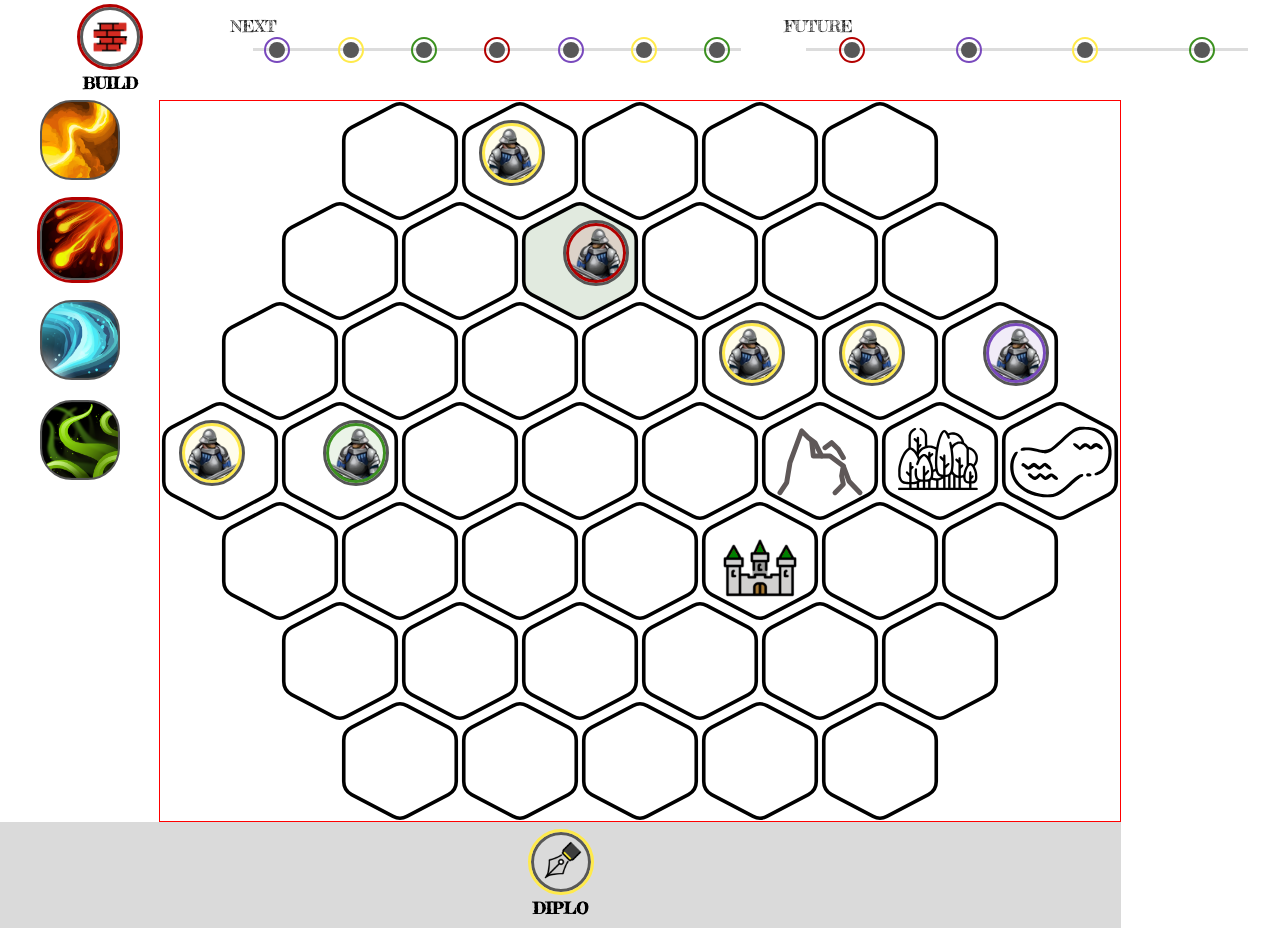
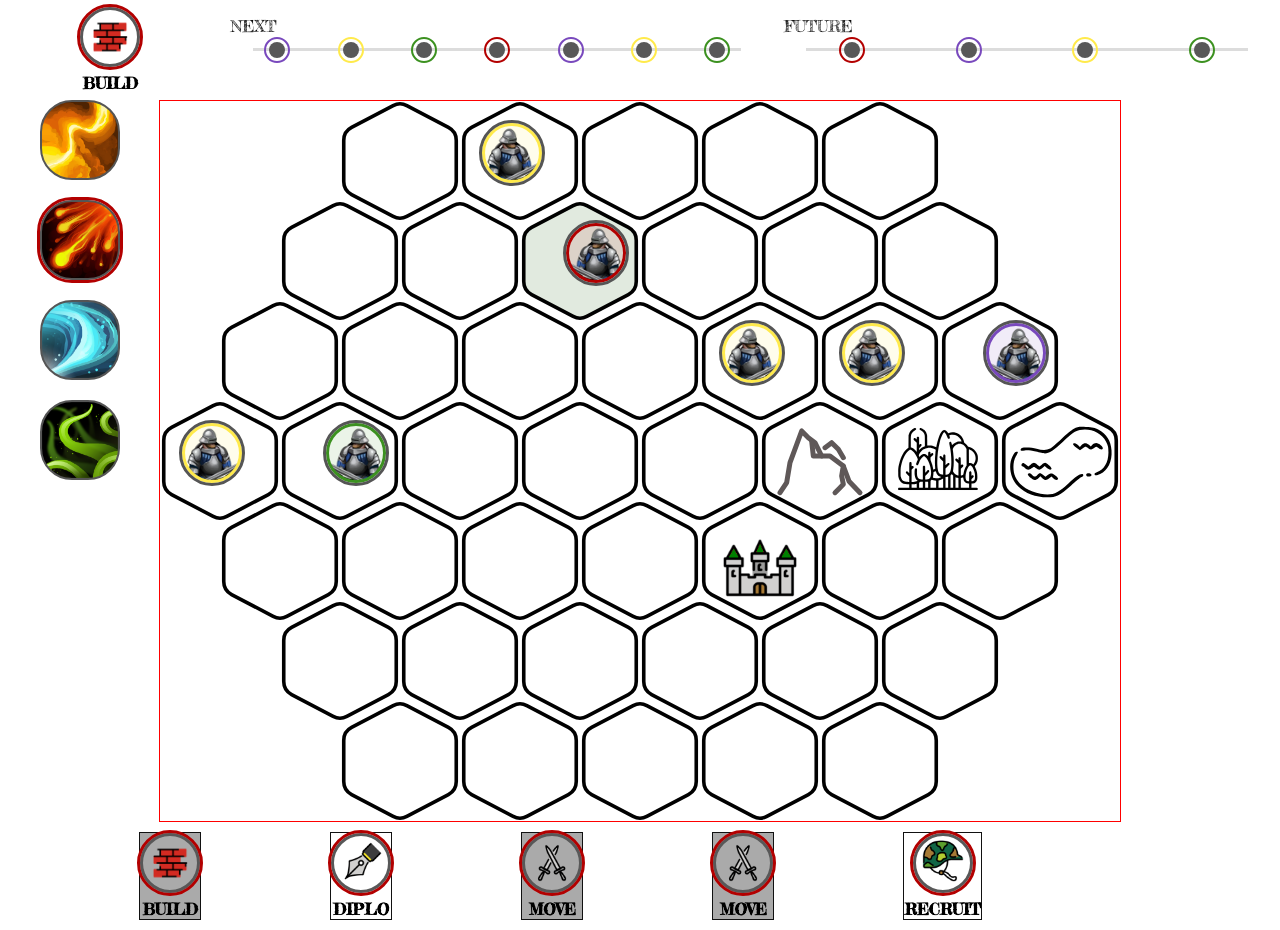
Before and after one commit to manuartero/storming, a React (Vite) app: page / in a window 1280 px wide. Both pictures are taken after a click on the element 109 px from the left and 50 px from the top of the page. Built offline with nearby package versions, Linux system fonts and the light colour scheme.

Commit message:
new player hand
detecting if the card is available or used

```diff
--- a/src/components/cards/hand-controller.tsx
+++ b/src/components/cards/hand-controller.tsx
@@ -1,7 +1,64 @@
+import { useGameContext } from "contexts";
 import Hand from "./hand";
 
+const players: Player[] = ["player", "enemy1", "enemy2", "enemy3"];
+const actionCards: ActionCardType[] = [
+  "build",
+  "diplo",
+  "move",
+  "move",
+  "recruit",
+];
+
+function getPlayedActionCards(timeline: Timeline): ActionCard[] {
+  const playedCards = [...timeline.next, ...timeline.future];
+  if (timeline.current) {
+    playedCards.unshift(timeline.current);
+  }
+  return playedCards.filter(
+    (playedCard) => playedCard.cardType === "actionCard"
+  ) as ActionCard[];
+}
+
+/**
+ * {
+ *   "player": [ { cardType: "build", available: true } ]
+ *   "enemy1": [ ... ]
+ *   "enemy2": [ ... ]
+ *   "enemy3": [ ... ]
+ * }
+ */
+function inferPlayerHandsFromGameContext(
+  timeline: Timeline
+): Record<Player, PlayerHand> {
+  const playedActionCards = getPlayedActionCards(timeline);
+
+  return players.reduce((acc, player) => {
+    const playerHand = actionCards.map((action) => {
+      return {
+        action,
+        available: !playedActionCards.some(
+          (playedCard) =>
+            playedCard.owner === player && playedCard.action === action
+        ),
+      };
+    });
+
+    return {
+      ...acc,
+      [player]: playerHand,
+    };
+  }, {} as Record<Player, PlayerHand>);
+}
+
 function HandController(): JSX.Element {
-  return <Hand />;
+  console.debug("<HandController />");
+  const gameContext = useGameContext();
+  const playerHands = inferPlayerHandsFromGameContext(gameContext.timeline);
+  const activePlayerHand = gameContext.activePlayer
+    ? playerHands[gameContext.activePlayer]
+    : [];
+  return <Hand player={gameContext.activePlayer} cards={activePlayerHand} />;
 }
 
 export default HandController;
--- a/src/components/cards/hand.scss
+++ b/src/components/cards/hand.scss
@@ -1,10 +1,18 @@
 .player-hand {
   display: flex;
   flex-direction: row;
-  justify-content: center;
+  justify-content: space-evenly;
   align-items: center;
 
   padding: 10px;
 
-  background-color: rgb(218, 218, 218);
+  & .card {
+    border: 1px solid #111;
+    background-color: #aaa;
+
+    &--available {
+
+      background-color: #fff;
+    }
+  }
 }
--- a/src/components/cards/hand.tsx
+++ b/src/components/cards/hand.tsx
@@ -1,16 +1,42 @@
 import IconCard from "./icon-card";
 import "./hand.scss";
+import c from "classnames";
 
-function Hand(): JSX.Element {
+function Card({
+  available,
+  card,
+}: {
+  available: boolean;
+  card: Card;
+}): JSX.Element {
+  return (
+    <div className={c("card", available && "card--available")}>
+      <IconCard card={card} />
+    </div>
+  );
+}
+
+interface Props {
+  player: Player | undefined;
+  cards: PlayerHand;
+}
+
+function Hand({ player, cards }: Props): JSX.Element {
+  console.debug({ player, cards });
   return (
     <div className="player-hand">
-      <IconCard
-        card={{
-          cardType: "actionCard",
-          owner: "player",
-          action: "diplo",
-        }}
-      />
+      {player &&
+        cards.map(({ action, available }, i) => (
+          <Card
+            key={`card-${action}-${i}`}
+            available={available}
+            card={{
+              cardType: "actionCard",
+              owner: player,
+              action,
+            }}
+          ></Card>
+        ))}
     </div>
   );
 }
--- a/src/components/cards/icon-card.tsx
+++ b/src/components/cards/icon-card.tsx
@@ -4,9 +4,10 @@ import "./icon-card.scss";
 
 interface IconCardProps {
   card: Card | undefined;
+  available?: boolean;
 }
 
-function IconCard({ card }: IconCardProps): JSX.Element {
+function IconCard({ card, available }: IconCardProps): JSX.Element {
   if (card?.cardType === "actionCard") {
     return ActionIconCard({ card });
   }
```
Also changed, not shown: src/@types/storming.d.ts (+7 -0 lines).
